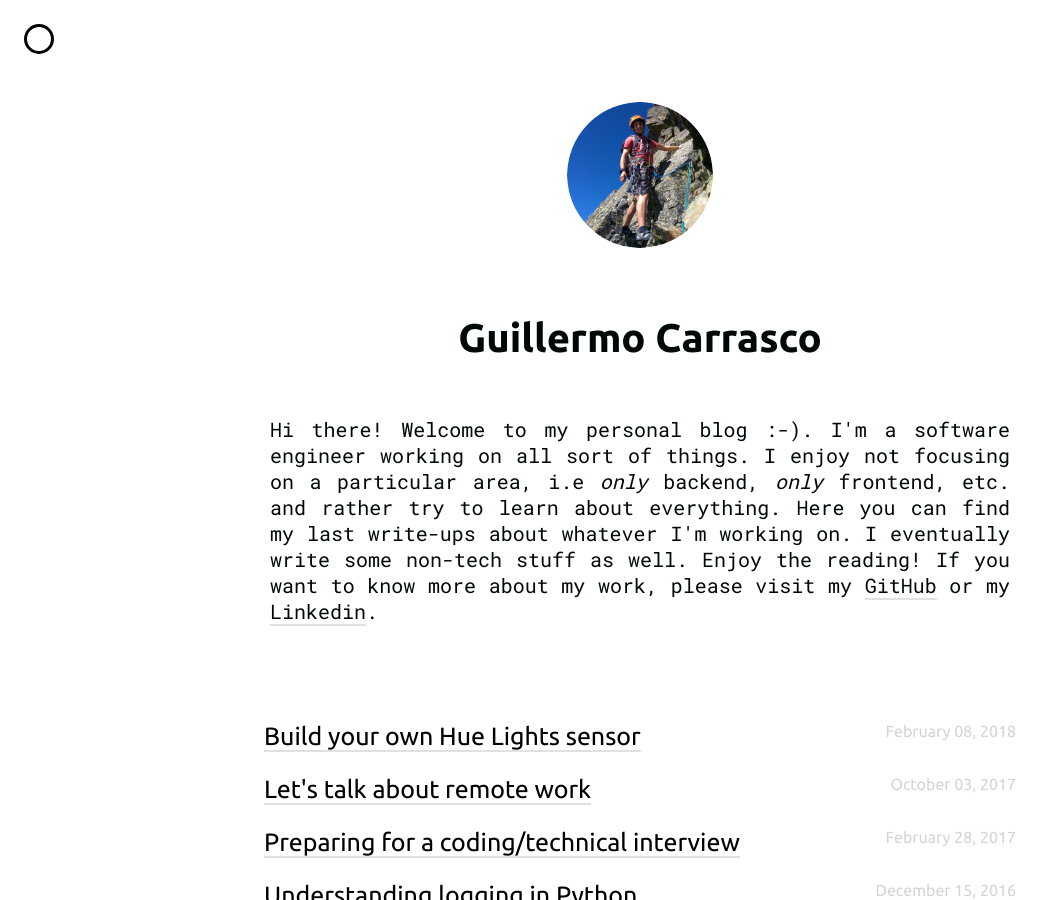
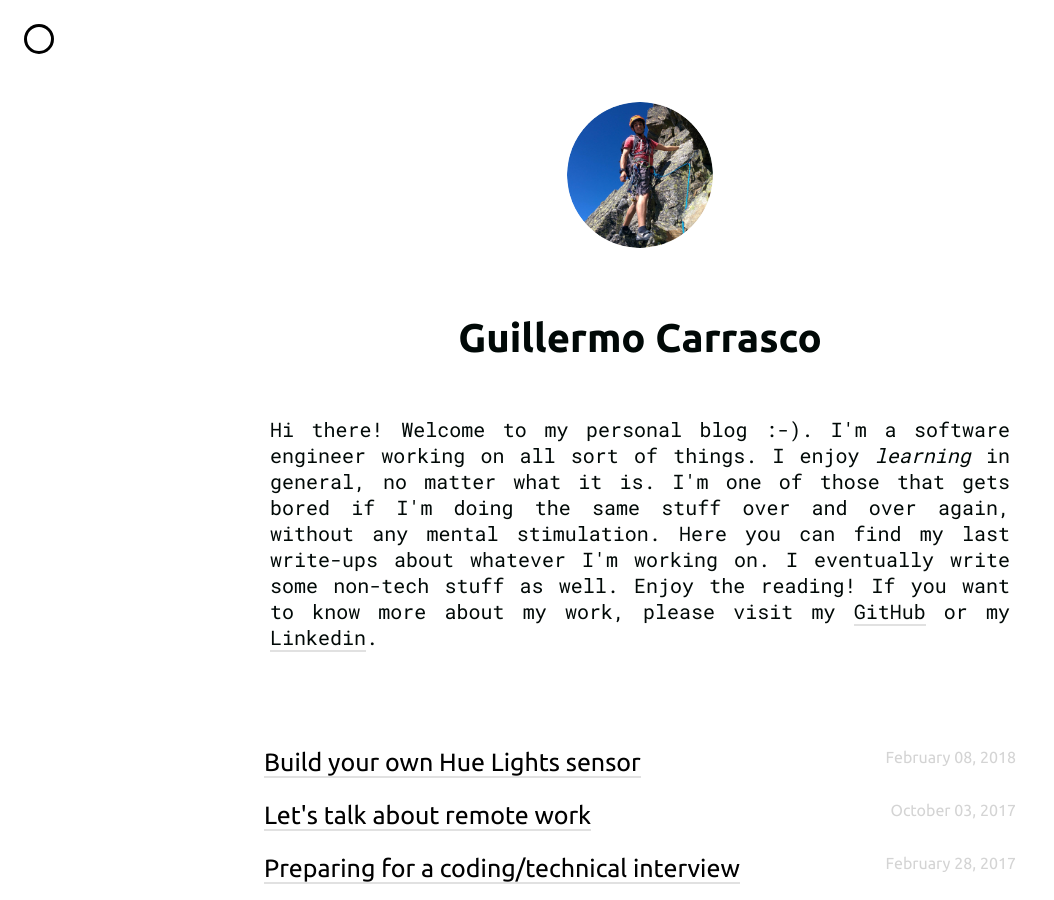
Before and after one commit to guillermo-carrasco/guillermo-carrasco.github.com, a Jekyll site: the page built from index.html, in a window 1280 px wide and 900 px high. Shown: the whole window, without its empty margins (0-1054 px from the left). Built offline with Jekyll 4.4.1, drawn with Linux system fonts in a browser that asks for light colours; nearby versions of some CDN libraries; the list of posts is cut into pages by our own code.

```diff
--- a/_config.yml
+++ b/_config.yml
@@ -23,8 +23,9 @@ intro: true         # Tip: Remove the span from site_heading if intro is set to
 # This will be displayed in your intro
 short_bio: >
     Hi there! Welcome to my personal blog :-). I'm a software engineer working on all sort of things.
-    I enjoy not focusing on a particular area, i.e <i>only</i> backend, <i>only</i> frontend, etc. and rather
-    try to learn about everything. Here you can find my last write-ups about whatever I'm
+    I enjoy <i>learning</i> in general, no matter what it is. I'm one of those that gets bored if I'm
+    doing the same stuff over and over again, without any mental stimulation.
+    Here you can find my last write-ups about whatever I'm
     working on. I eventually write some non-tech stuff as well. Enjoy the reading!
 
     If you want to know more about my work, please visit my <a class="underline different-highlight"
```
Also changed, not shown: _drafts/template.md (+2 -2 lines), README.md.
